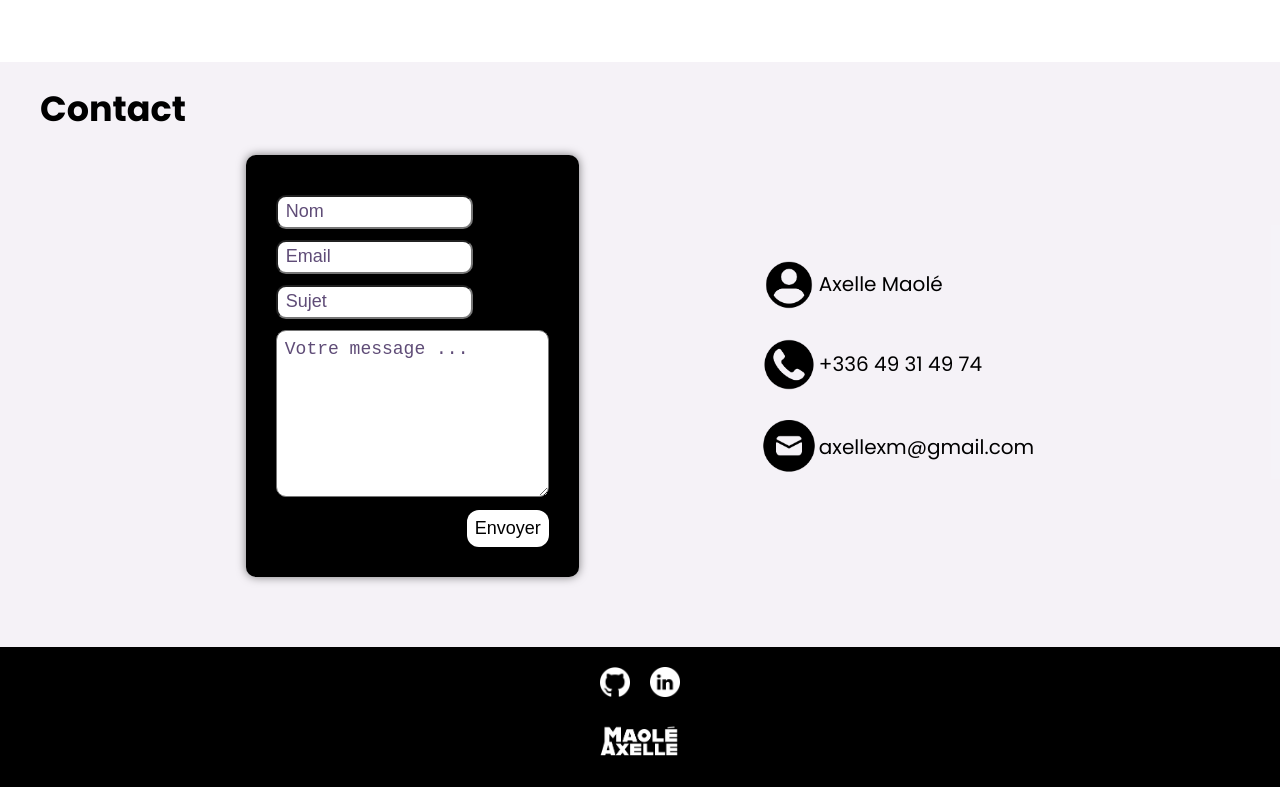
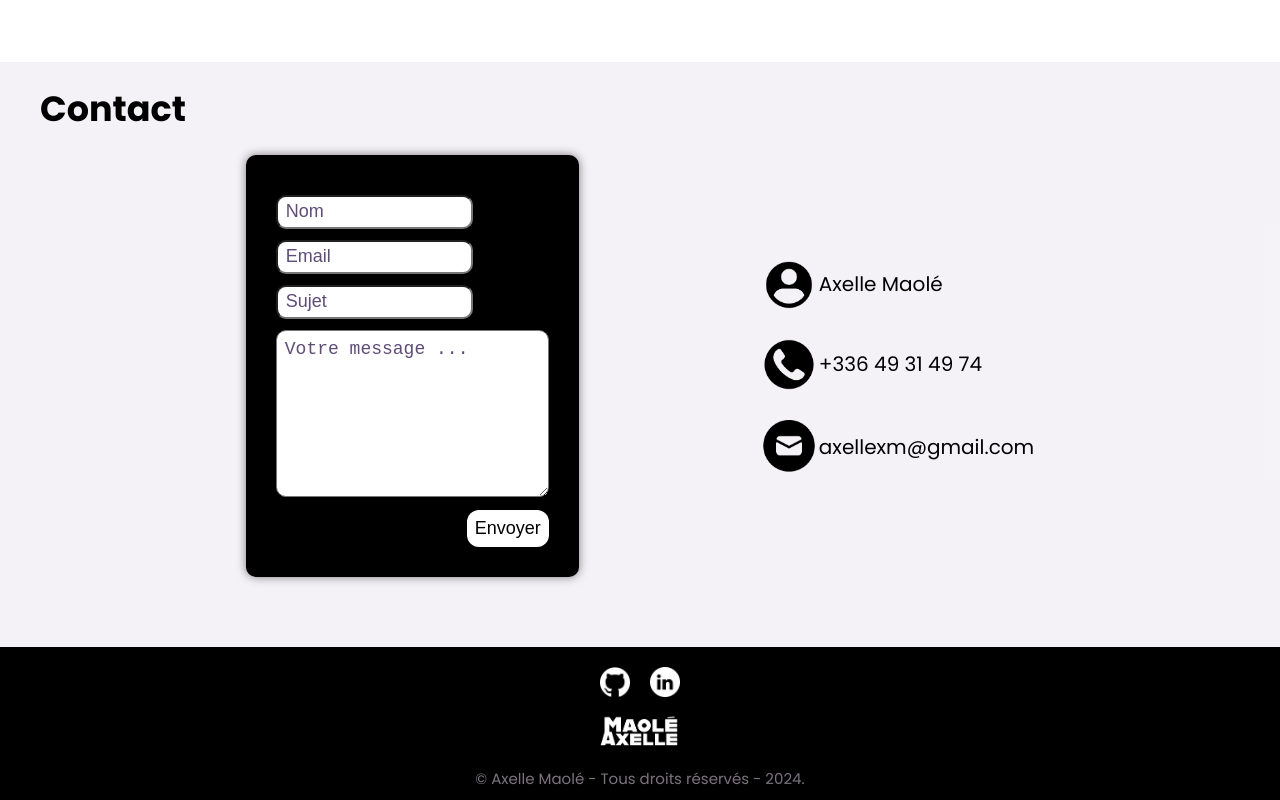
Before and after one commit to axllema/Portfolio, a React (Vite) app: page / in a window 1280 px wide. Shown: the part 4094-4894 px from the top of the page. Built offline with nearby package versions, Linux system fonts and the light colour scheme.

Commit message:
footer all rights reserved added + translation working

```diff
--- a/src/components/footer.jsx
+++ b/src/components/footer.jsx
@@ -3,15 +3,23 @@
 // mettre navicons footer , pour git & linkedin qd meme
 import Logo from '../components/logo';
 import FooterIcons from '../components/footericons';
+import { useContext} from 'react';
+import { LanguageContext } from '../pages/Homepage';
+import FooterTranslations from '../translation/FooterTranslations.jsx';
 import '../scss/layout/_footer.scss';
 import '../scss/style.scss';
 
 function Footer() {
+
+    const { language } = useContext(LanguageContext);
+    const translations = FooterTranslations[language];
+
     return (
         <nav className="footer">
             <div className="footer-items">
                 <FooterIcons />
                 <Logo className="footer-items-logo" imageClassName="footer-items-logo-image" />
+                <p className="footer-items-text"> <span className="footer-items-text-span"> © </span> {translations.footertext || "Axelle Maolé - Tous droits réservés - 2024."}</p>
             </div>
         </nav>
     );
--- a/src/scss/layout/_footer.scss
+++ b/src/scss/layout/_footer.scss
@@ -17,6 +17,16 @@
                 margin: 0;
                 width: 6em;
                 filter: brightness(0) invert(1);
+            }
+        }
+
+        &-text {
+            color: rgb(123 115 126);
+            font-size: 15px;
+            padding-bottom: 10px;
+
+            &-span {
+                font-size: 15px;
             }
         }
     }
@@ -40,3 +50,8 @@
         transform: scale(1.1) rotate(360deg)
     }
 }
+
+
+.footer-items-logo {
+    padding: 10px 20px 10px 20px;
+}
--- /dev/null
+++ b/src/translation/FooterTranslations.jsx
@@ -0,0 +1,12 @@
+const FooterTranslations = {
+    fr: {
+        footertext: "Axelle Maolé - Tous droits réservés - 2024."
+        // Ajoutez d'autres traductions françaises ici si nécessaire
+    },
+    en: {
+        footertext: "Axelle Maolé - All rights reserved - 2024."
+        // Ajoutez d'autres traductions anglaises ici si nécessaire
+    }
+};
+
+export default FooterTranslations;
```
